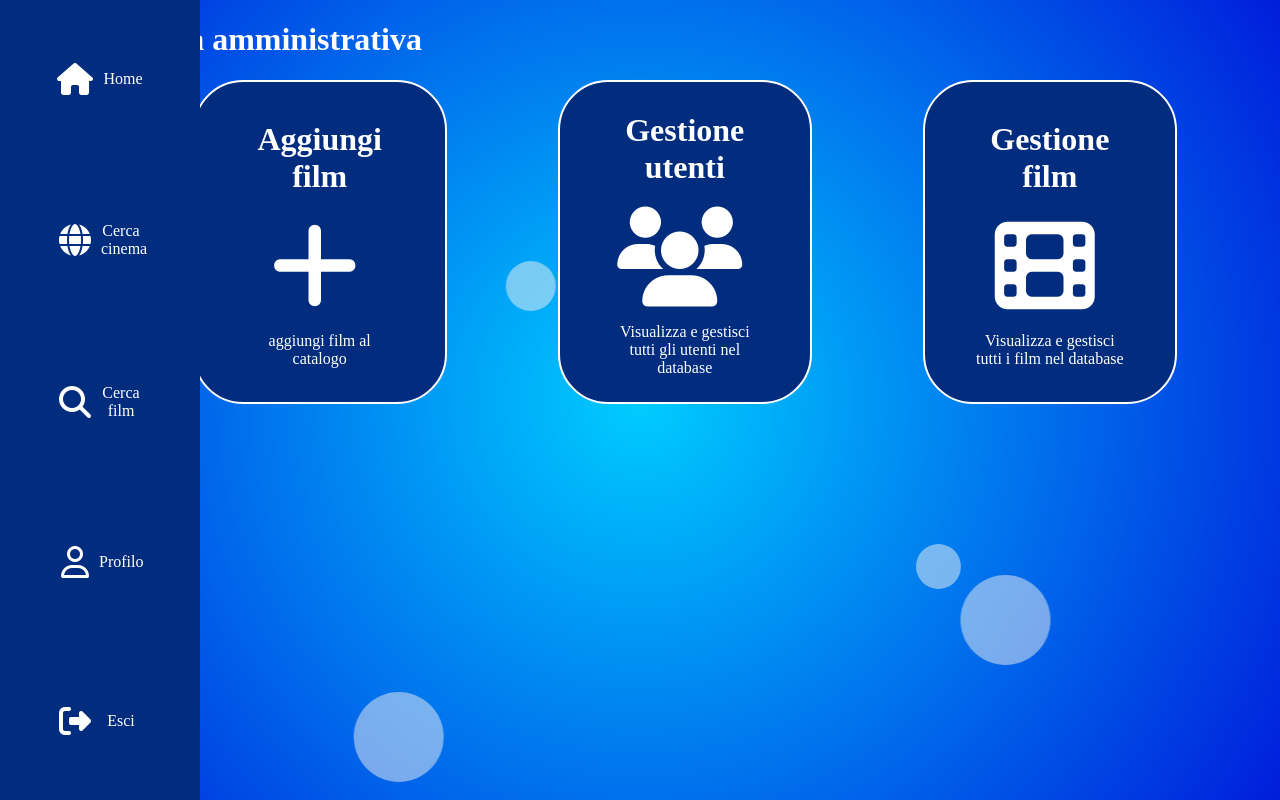
After one commit to YuriRomano02/DibrisPlus, a PHP site: page /DibrisPlus/Amministration/amministration.php in a window 1280 px wide. The commit adds this page. Run offline with PHP 8.4, Linux system fonts and the light colour scheme; the visitor is signed in with stand-in values (Sample User, id 1); data that the repository does not hold is empty; some libraries are stand-ins or nearby versions; some web fonts are replaced.

Commit message:
UPDATE: sidebar e aggiunta la sezione amministrazione

```diff
--- /dev/null
+++ b/Amministration/amministration.css
@@ -0,0 +1,27 @@
+.link_container {
+    display: flex;
+    flex-wrap: wrap;
+    justify-content: space-around;
+}
+
+a {
+    text-decoration: none;
+    color: white;
+}
+
+.link_container a div {
+    display: flex;
+    flex-direction: column;
+    justify-content: center;
+    text-align: center;
+    background-color: rgb(2, 45, 126);
+    padding: 10px 50px 10px 50px;
+    border-radius: 50px;
+    width: 150px;
+    height: 300px;
+    border: solid 2px white;
+}
+
+i {
+    font-size: 100px;
+}
--- /dev/null
+++ b/Amministration/amministration.php
@@ -0,0 +1,58 @@
+<!DOCTYPE html>
+<html lang="en">
+
+<head>
+    <meta charset="UTF-8">
+    <meta name="viewport" content="width=device-width, initial-scale=1.0">
+
+    <title>Document</title>
+
+    <link rel="stylesheet" href="../Common_elements/background.css">
+    <link rel="stylesheet" href="../Common_elements/sidebar.css">
+    <link rel="stylesheet" href="./amministration.css">
+    <link href="https://fonts.cdnfonts.com/css/new-walt-disney-font" rel="stylesheet">
+    <script src="https://kit.fontawesome.com/549ec4da67.js" crossorigin="anonymous"></script>
+
+</head>
+
+<body>
+    <?php
+    include "../Common_elements/controllo_accesso.php";
+    include "../Common_elements/background.html";
+    include "../Common_elements/sidebar.php";
+
+    ?>
+
+    <div class="contenitore">
+        <h1>Area amministrativa</h1>
+
+
+        <div class="link_container">
+            <a href="./form_aggiunta_film.php">
+                <div>
+                    <h1>Aggiungi film</h1>
+                    <i class="fa-solid fa-plus"></i>
+                    <p>aggiungi film al catalogo</p>
+                </div>
+            </a>
+
+            <a href="./aggiunta_film.php">
+                <div>
+                    <h1>Gestione utenti</h1>
+                    <i class="fa-solid fa-users"></i>
+                    <p>Visualizza e gestisci tutti gli utenti nel database</p>
+                </div>
+            </a>
+
+            <a href="./aggiunta_film.php">
+                <div>
+                    <h1>Gestione film</h1>
+                    <i class="fa-solid fa-film"></i>
+                    <p>Visualizza e gestisci tutti i film nel database</p>
+                </div>
+            </a>
+        </div>
+    </div>
+</body>
+
+</html>
--- a/Cinema/cinema.css
+++ b/Cinema/cinema.css
@@ -1,5 +1,5 @@
 #map {
-    height: 400px;
+    height: 80%;
     width: 100%;
     border-radius: 50px;
     z-index: 0;
--- a/Common_elements/sidebar.css
+++ b/Common_elements/sidebar.css
@@ -19,9 +19,14 @@ body {
   z-index: 1;
 }
 
+i {
+  margin-right: 10px;
+}
+
 .sidebar a {
   text-align: center;
-  margin: 10px;
+  color: white;
+  text-decoration: none;
 }
 
 
@@ -83,7 +88,7 @@ div::-webkit-scrollbar {
     justify-content: center;
   }
 
-.sidebar:hover {
-  width: 100%;
+  .sidebar:hover {
+    width: 100%;
+  }
 }
-}
--- a/Common_elements/sidebar.php
+++ b/Common_elements/sidebar.php
@@ -1,38 +1,49 @@
 <aside class="sidebar">
-    <div>
-        <a href="../Home/home.php"><i class="fa-solid fa-house icona" id="home"></i></a>
+    <a href="../Home/home.php">
+        <div><i class="fa-solid fa-house icona" id="home"></i>
             <label for="home">Home</label>
         </div>
+    </a>
+    <a href="../Cinema/cinema.php">
         <div>
-        <a href="../Cinema/cinema.php"><i class="fa-solid fa-film icona" id="cinema"></i></a>
+            <i class="fa-solid fa-globe icona"></i>
             <label for="cinema">Cerca cinema</label>
         </div>
+    </a>
+    <a href="../Search_page/search_page.php">
         <div>
-        <a href="../Search_page/search_page.php"><i class="fa-solid fa-magnifying-glass icona" id="search"></i></a>
+            <i class="fa-solid fa-magnifying-glass icona" id="search"></i>
             <label for="search">Cerca film</label>
         </div>
+    </a>
     <?php
     include "../Common_elements/databaseConnection.php";
     $query = "SELECT Admin, Email FROM Utenti WHERE Email = ? AND admin = 1";
     $stmt = $conn->prepare($query);
-    $stmt->bind_param("s", $_SESSION['user']);
+    $stmt->bind_param("s", $_SESSION['email']);
     $stmt->execute();
     $result = $stmt->get_result();
     if ($result->num_rows > 0) {
         $row = $result->fetch_assoc();
 
+        echo '<a href="../Amministration/amministration.php">';
         echo '<div>';
-        echo '<a href="../Amministration/allusers.php"><i class="fa-solid fa-users icona" id="amministrazione"></i></a>';
+        echo '<i class="fa-solid fa-pen icona"></i>';
         echo '<label for="amministrazione">Area admin</label>';
         echo '</div>';
+        echo '</a>';
     }
     ?>
+    <a href="../Script_php/show_profile.php">
         <div>
-        <a href="../Script_php/show_profile.php"><i class="fa-regular fa-user icona" id="profilo"></i></a>
+            <i class="fa-regular fa-user icona" id="profilo"></i>
             <label for="profilo">Profilo</label>
         </div>
+    </a>
+    <a href="../Script_php/logout.php">
         <div>
-        <a href="../Script_php/logout.php"><i class="fa-solid fa-right-from-bracket icona" id="logout"></i></a>
+            <i class="fa-solid fa-right-from-bracket icona" id="logout"></i>
             <label for="logout">Esci</label>
         </div>
+    </a>
 </aside>
--- a/Film/film.css
+++ b/Film/film.css
@@ -33,6 +33,7 @@ iframe {
     display: flex;
     flex-wrap: wrap;
     justify-content: center;
+    align-items: center;
 }
 
 #informazioni {
--- a/Script_php/login.php
+++ b/Script_php/login.php
@@ -42,8 +42,6 @@ function controllo_credenziali()
         header("Location: ../Login/account_not_found.php");
     } else {
         if (!password_verify($pass, $row["password"])) {
-            echo password_verify($pass, $row["password"]);
-            exit();
             header("Location: ../Login/password_sbagliata.php");
             exit();
         } else {
--- a/Script_php/show_profile.php
+++ b/Script_php/show_profile.php
@@ -30,6 +30,12 @@
     } else {
         echo "Errore";
     }
+
+    $_SESSION["email"] = $row["email"];
+    $_SESSION["firstname"] = $row["nome"];
+    $_SESSION["lastname"] = $row["cognome"];
+    $_SESSION["cell"] = $row["numero_telefono"];
+    $_SESSION["photo"] = $row["photo"];
     ?>
     <div class="contenitore">
         <aside>
--- a/User_area/modify.css
+++ b/User_area/modify.css
@@ -14,7 +14,6 @@ body {
     width: 100%;
     margin-bottom: 20px;
 }
-
 @media (min-width: 768px) {
     .profile, .photo {
         width: 45%;
```
Also changed, not shown: Amministration/aggiunta_film copy.css (+2 -8 lines), Cinema/cinema.php (+18 -1 lines), Script_php/update_profile.php (+7 -12 lines), User_area/form_update_profile.php (+2 -2 lines). Lines whose indentation alone changed are shown as unchanged.
